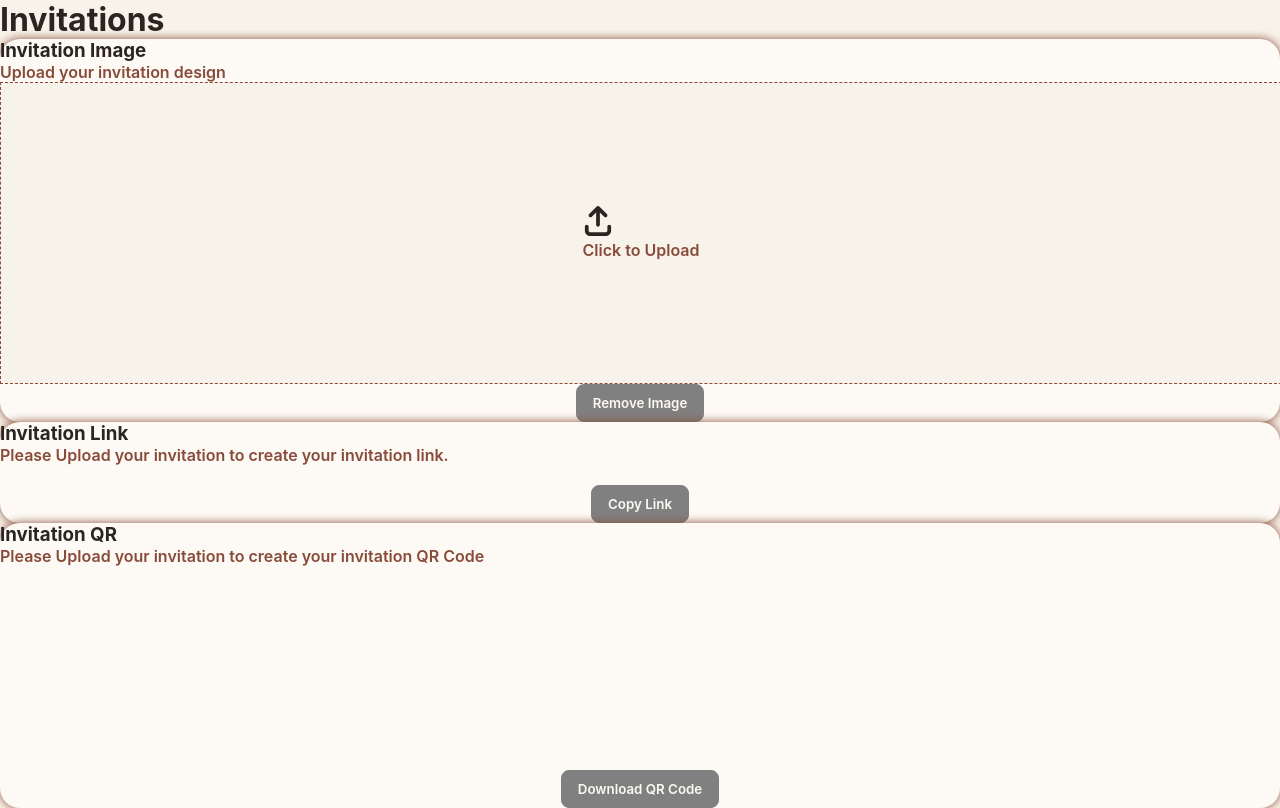
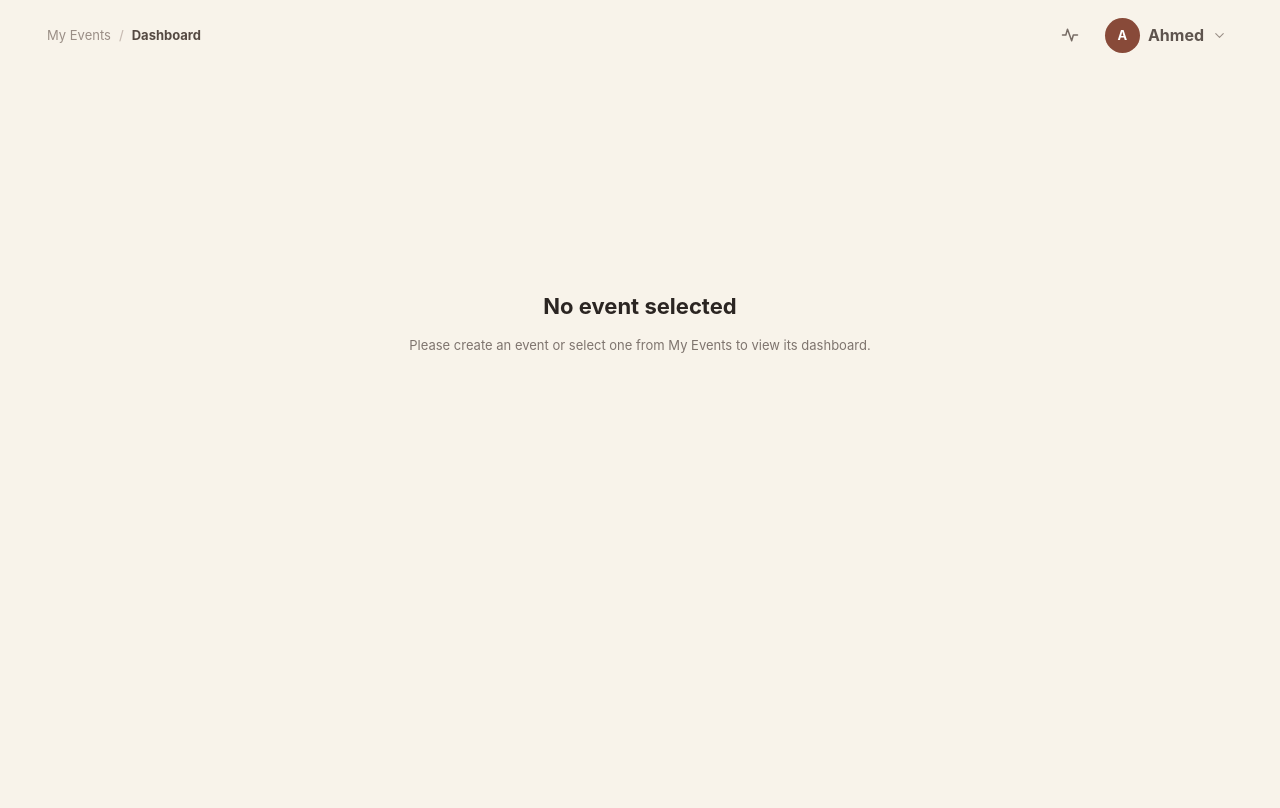
Before and after one commit to ToqaHani/Evanta, a React (Vite) app in the folder Frontend/Evanta-Frontend/: page / in a window 1280 px wide. Built offline with nearby package versions, Linux system fonts and the light colour scheme; no server answers.

Commit message:
refactor: simplify App component and remove BrowserRouter from main render

```diff
--- a/Frontend/Evanta-Frontend/src/App.jsx
+++ b/Frontend/Evanta-Frontend/src/App.jsx
@@ -1,8 +1,7 @@
-import InvitationBody from "./pages/invitations/invitationsComponents/InvitationBody";
-import './pages/invitations/invitations.css'
+import Dashboard from "./pages/Public-dashboard/Dashboard";
+
 function App() {
-  return <>
-  <InvitationBody/>
-  </>;
+  return <Dashboard />;
 }
+
 export default App;
--- a/Frontend/Evanta-Frontend/src/main.jsx
+++ b/Frontend/Evanta-Frontend/src/main.jsx
@@ -1,18 +1,14 @@
 import { StrictMode } from "react";
 import { createRoot } from "react-dom/client";
-import { BrowserRouter } from "react-router-dom";
 
 import "./index.css";
-
 import App from "./App.jsx";
 import { EventProvider } from "./context/EventContext";
 
 createRoot(document.getElementById("root")).render(
   <StrictMode>
-    <BrowserRouter>
-      <EventProvider>
-        <App />
-      </EventProvider>
-    </BrowserRouter>
+    <EventProvider>
+      <App />
+    </EventProvider>
   </StrictMode>
 );
```
